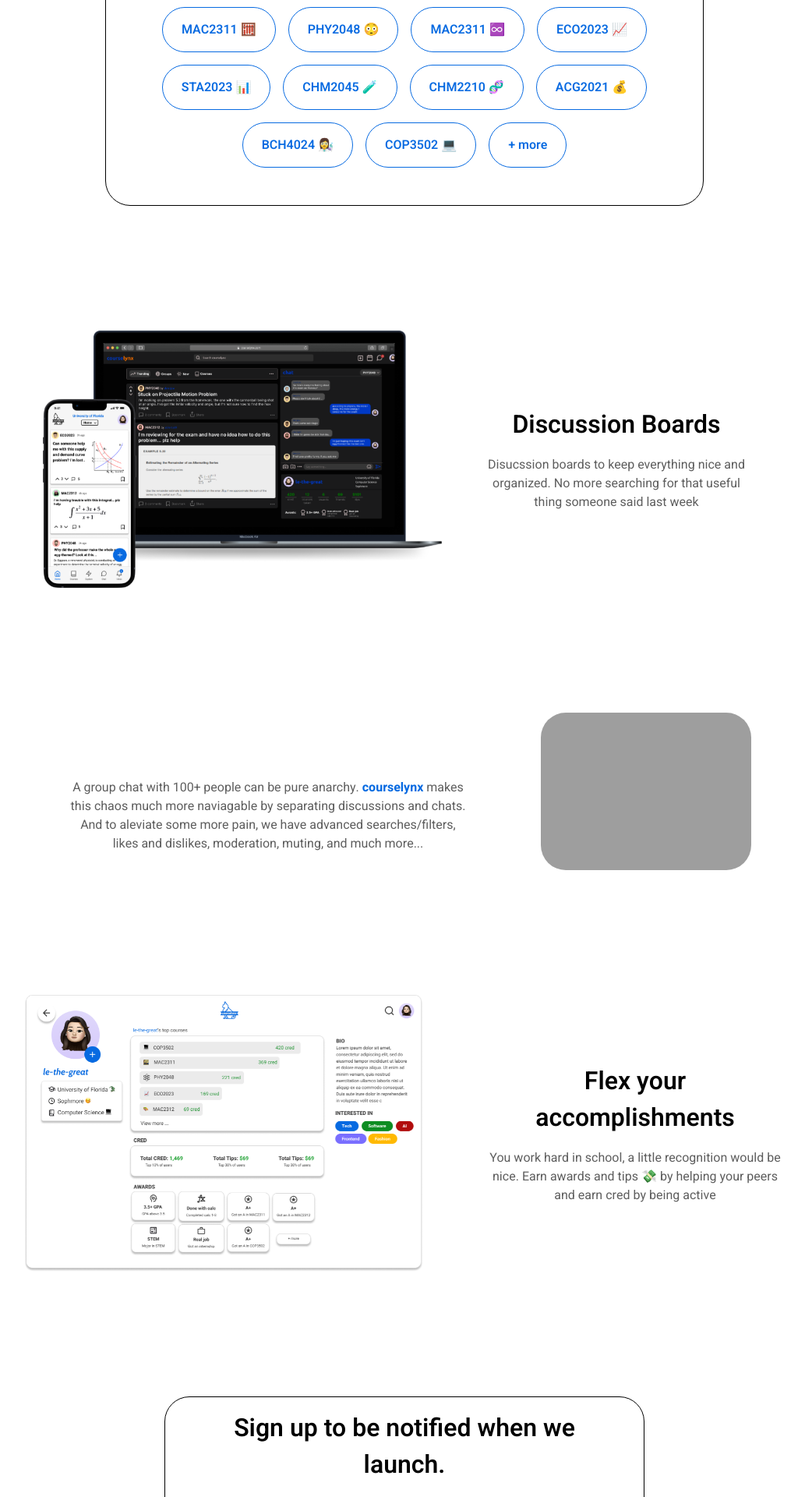
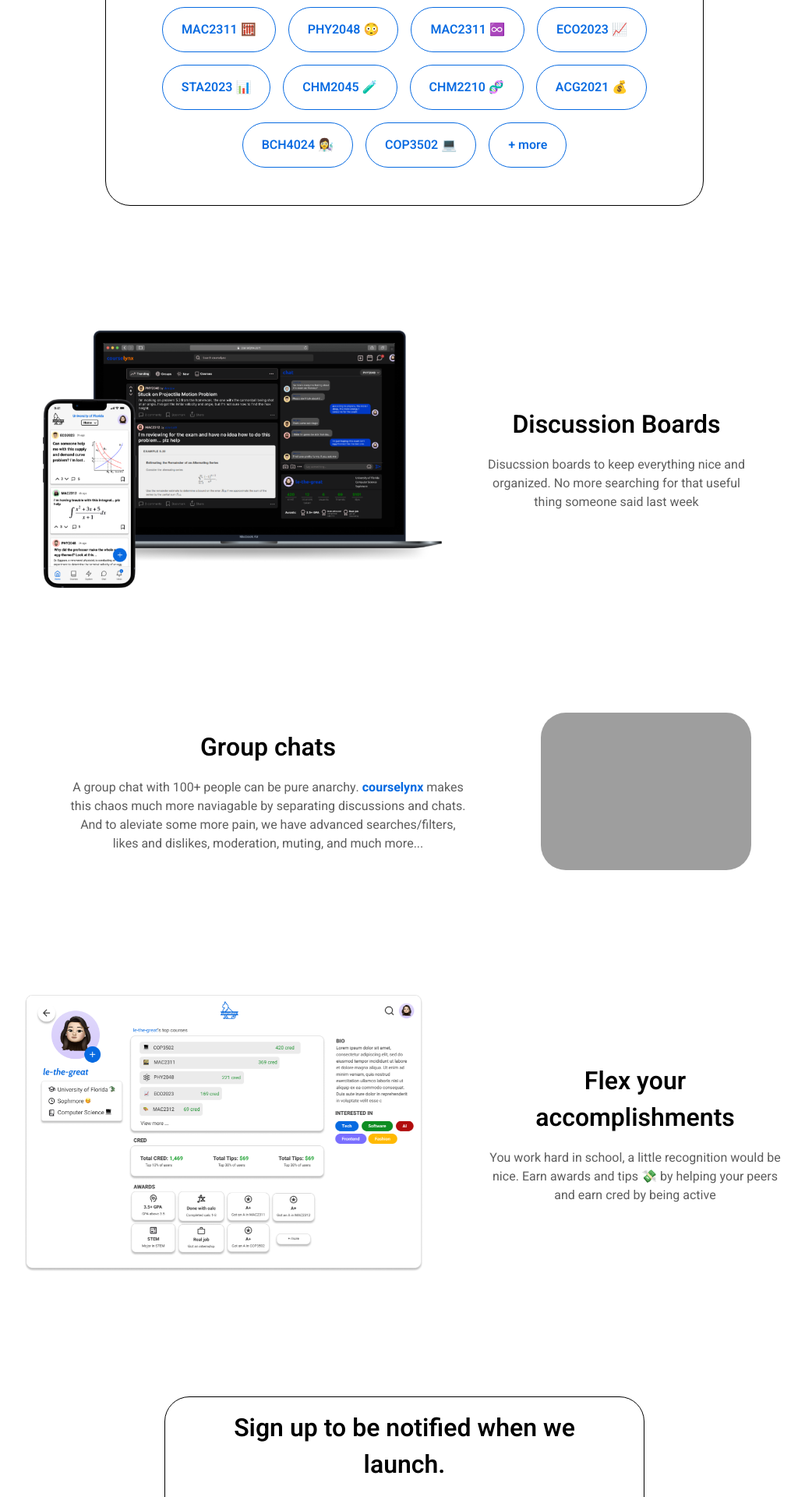
Before and after one commit to Courselynx/landing-page, a Flask app: page / in a window 1280 px wide. Shown: the part 1325-3245 px from the top of the page at 78% size, without its empty margins (121-1154 px from the left). Run offline with Flask 3, Linux system fonts and the light colour scheme; grey boxes are pictures that could not be loaded.

Commit message:
group chat header

```diff
--- a/templates/index.html
+++ b/templates/index.html
@@ -58,8 +58,8 @@
             </div>
         </section>
         <section class="container-three four">
-            <div class="text chat-group">
-                <h1 class="big-text two disappear">Group chats</h1>
+            <div class="text chat-group disappear">
+                <h1 class="big-text two ">Group chats</h1>
                 <p class="info">A group chat with 100+ people can be pure anarchy. <span class="blue">courselynx</span> makes this chaos much more naviagable by separating discussions and chats. And to aleviate some more pain, we have advanced searches/filters, likes and dislikes, moderation, muting, and much more...</p>
             </div>
             <img src="{{ url_for('static', filename='images/chat-gif.gif') }}" alt="gif of messages" class="gigf">
```
